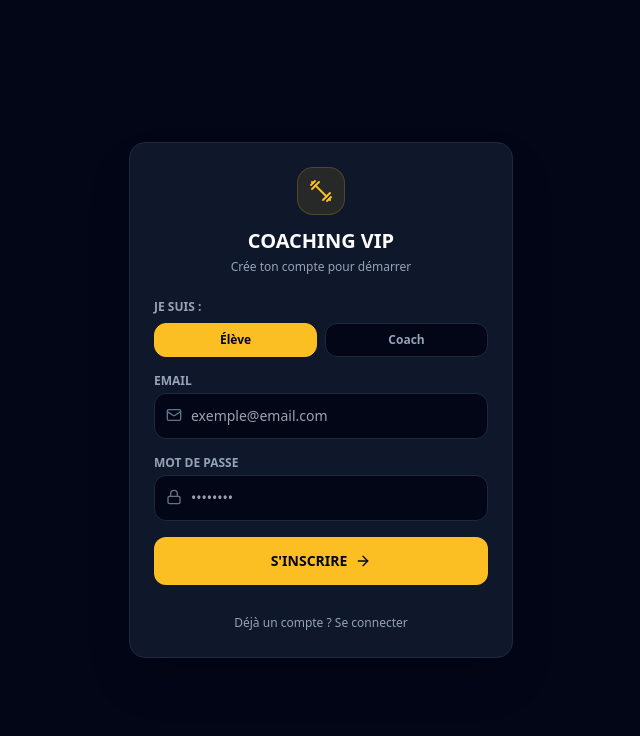
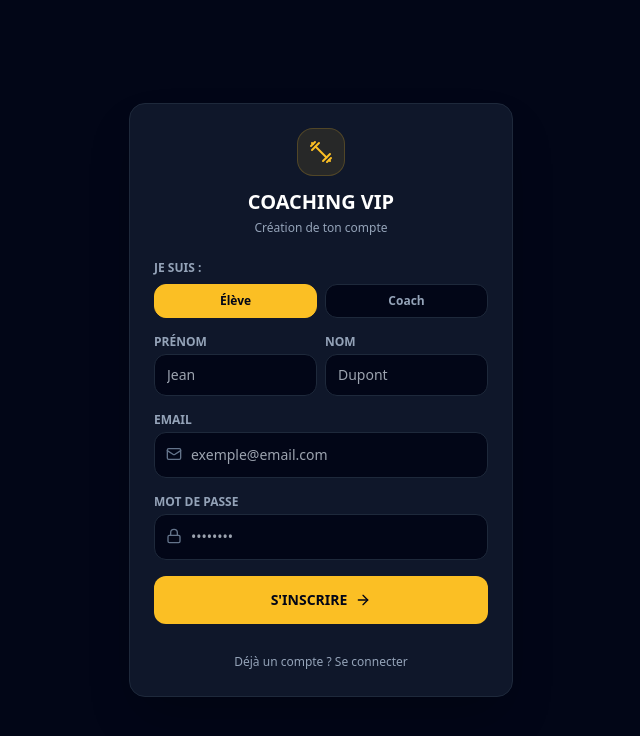
Before and after one commit to Juez34/coaching-vip, a Next.js app: page /login in a window 1280 px wide. Both pictures are taken after a click on the button "Pas encore de compte ? S'inscrire". Shown: the top 736 px of the page, without its empty margins (319-959 px from the left). Built offline with nearby package versions, Linux system fonts and the light colour scheme; no server answers.

Commit message:
Update page.js

```diff
--- a/app/login/page.js
+++ b/app/login/page.js
@@ -1,11 +1,13 @@
 "use client";
 import React, { useState } from "react";
 import { supabase } from "../../lib/supabase";
-import { Dumbbell, ArrowRight, Lock, Mail } from "lucide-react";
+import { Dumbbell, ArrowRight, Lock, Mail, User } from "lucide-react";
 
 export default function Login() {
   const [email, setEmail] = useState("");
   const [password, setPassword] = useState("");
+  const [firstName, setFirstName] = useState("");
+  const [lastName, setLastName] = useState("");
   const [isSignUp, setIsSignUp] = useState(false);
   const [role, setRole] = useState("client");
   const [loading, setLoading] = useState(false);
@@ -16,12 +18,17 @@ export default function Login() {
 
     try {
       if (isSignUp) {
-        // INSCRIPTION
+        const fullName = `${firstName} ${lastName}`.trim();
         const { data, error } = await supabase.auth.signUp({
           email,
           password,
           options: {
-            data: { role: role }
+            data: {
+              role: role,
+              first_name: firstName,
+              last_name: lastName,
+              full_name: fullName
+            }
           }
         });
         if (error) throw error;
@@ -31,6 +38,10 @@ export default function Login() {
             {
               id: data.user.id,
               role: role,
+              email: email,
+              first_name: firstName,
+              last_name: lastName,
+              full_name: fullName
             },
           ]);
         }
@@ -38,7 +49,6 @@ export default function Login() {
         alert("Compte créé avec succès ! Tu peux maintenant te connecter.");
         setIsSignUp(false);
       } else {
-        // CONNEXION
         const { data: authData, error: authError } = await supabase.auth.signInWithPassword({
           email,
           password,
@@ -47,27 +57,16 @@ export default function Login() {
         if (authError) throw authError;
 
         if (authData?.user) {
-          // Lecture directe et explicite du rôle
-          const { data: profile, error: profileError } = await supabase
+          const { data: profile } = await supabase
             .from("profiles")
             .select("role")
             .eq("id", authData.user.id)
             .maybeSingle();
 
-          if (profileError) {
-            console.error("Erreur récupération profil:", profileError);
-          }
-
-          const userRole = profile?.role;
-
-          // Redirection stricte sans valeur par défaut
-          if (userRole === "admin") {
-            window.location.href = "/admin";
-          } else if (userRole === "coach") {
-            window.location.href = "/coach";
-          } else {
-            window.location.href = "/client";
-          }
+          const userRole = profile?.role || "client";
+          if (userRole === "admin") window.location.href = "/admin";
+          else if (userRole === "coach") window.location.href = "/coach";
+          else window.location.href = "/client";
         }
       }
     } catch (err) {
@@ -86,24 +85,21 @@ export default function Login() {
           </div>
           <h1 className="text-xl font-black text-white">COACHING VIP</h1>
           <p className="text-xs text-slate-400 mt-1">
-            {isSignUp ? "Crée ton compte pour démarrer" : "Accède à ton espace personnel"}
+            {isSignUp ? "Création de ton compte" : "Accède à ton espace personnel"}
           </p>
         </div>
 
         <form onSubmit={handleAuth} className="space-y-4">
           {isSignUp && (
+            <>
               <div>
-              <label className="block text-xs font-bold uppercase text-slate-400 mb-2">
-                Je suis :
-              </label>
+                <label className="block text-xs font-bold uppercase text-slate-400 mb-2">Je suis :</label>
                 <div className="grid grid-cols-2 gap-2">
                   <button
                     type="button"
                     onClick={() => setRole("client")}
                     className={`py-2 text-xs font-bold rounded-xl border transition-all ${
-                    role === "client"
-                      ? "bg-amber-400 text-slate-950 border-amber-400"
-                      : "bg-slate-950 text-slate-400 border-slate-800"
+                      role === "client" ? "bg-amber-400 text-slate-950 border-amber-400" : "bg-slate-950 text-slate-400 border-slate-800"
                     }`}
                   >
                     Élève
@@ -112,15 +108,39 @@ export default function Login() {
                     type="button"
                     onClick={() => setRole("coach")}
                     className={`py-2 text-xs font-bold rounded-xl border transition-all ${
-                    role === "coach"
-                      ? "bg-amber-400 text-slate-950 border-amber-400"
-                      : "bg-slate-950 text-slate-400 border-slate-800"
+                      role === "coach" ? "bg-amber-400 text-slate-950 border-amber-400" : "bg-slate-950 text-slate-400 border-slate-800"
                     }`}
                   >
                     Coach
                   </button>
                 </div>
               </div>
+
+              <div className="grid grid-cols-2 gap-2">
+                <div>
+                  <label className="block text-xs font-bold uppercase text-slate-400 mb-1">Prénom</label>
+                  <input
+                    type="text"
+                    placeholder="Jean"
+                    value={firstName}
+                    onChange={(e) => setFirstName(e.target.value)}
+                    className="w-full bg-slate-950 border border-slate-800 rounded-xl py-2.5 px-3 text-sm text-white focus:outline-none focus:border-amber-400"
+                    required
+                  />
+                </div>
+                <div>
+                  <label className="block text-xs font-bold uppercase text-slate-400 mb-1">Nom</label>
+                  <input
+                    type="text"
+                    placeholder="Dupont"
+                    value={lastName}
+                    onChange={(e) => setLastName(e.target.value)}
+                    className="w-full bg-slate-950 border border-slate-800 rounded-xl py-2.5 px-3 text-sm text-white focus:outline-none focus:border-amber-400"
+                    required
+                  />
+                </div>
+              </div>
+            </>
           )}
 
           <div>
```
Lines whose indentation alone changed are shown as unchanged.
